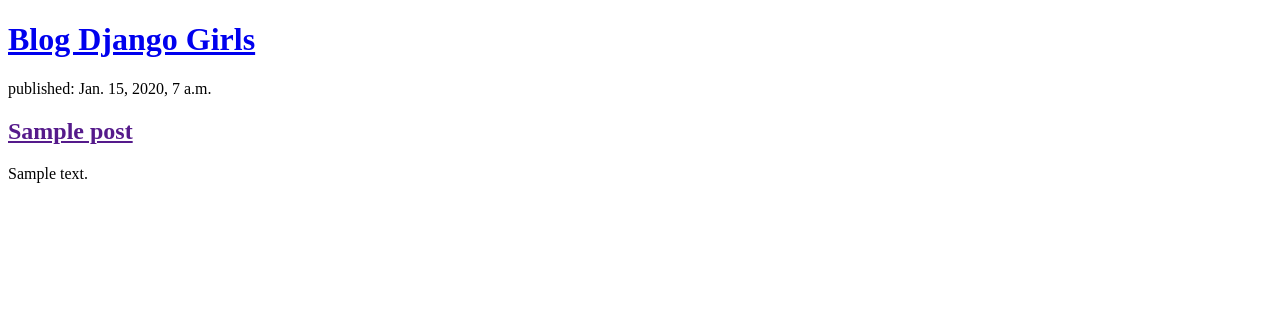
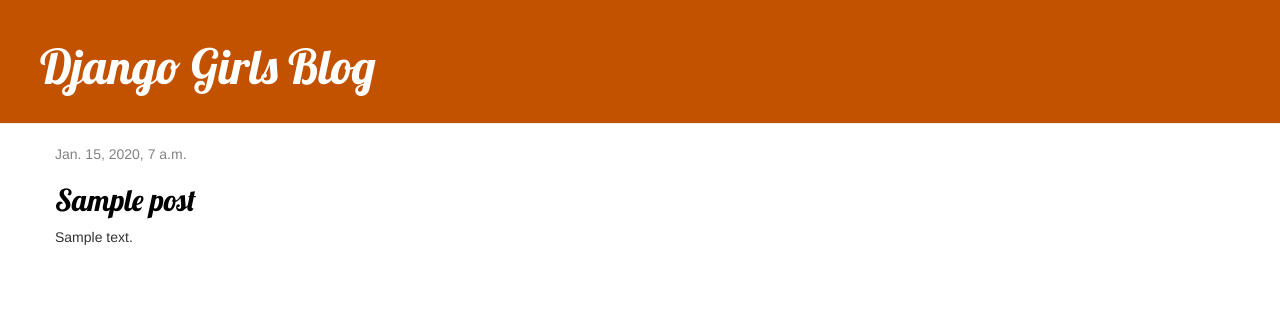
Before and after one commit to anapolive/my-first-blog, a Django app: page / in a window 1280 px wide. Shown: the top 316 px of the page. Run offline with Django 3.2, Linux system fonts and the light colour scheme; tables that the repository leaves empty hold one stand-in row (values such as "Sample post"); some libraries are stand-ins or nearby versions.

Commit message:
Added viwe and template for detailed blog post as well as CSS for the site

```diff
--- /dev/null
+++ b/blog/static/css/blog.css
@@ -0,0 +1,46 @@
+.page-header {
+    background-color: #C25100;
+    margin-top: 0;
+    padding: 20px 20px 20px 40px;
+}
+
+.page-header h1, .page-header h1 a, .page-header h1 a:visited, .page-header h1 a:active {
+    color: #ffffff;
+    font-size: 36pt;
+    text-decoration: none;
+}
+
+.content {
+    margin-left: 40px;
+}
+
+h1, h2, h3, h4 {
+    font-family: 'Lobster', cursive;
+}
+
+.date {
+    color: #828282;
+}
+
+.save {
+    float: right;
+}
+
+.post-form textarea, .post-form input {
+    width: 100%;
+}
+
+.top-menu, .top-menu:hover, .top-menu:visited {
+    color: #ffffff;
+    float: right;
+    font-size: 26pt;
+    margin-right: 20px;
+}
+
+.post {
+    margin-bottom: 70px;
+}
+
+.post h2 a, .post h2 a:visited {
+    color: #000000;
+}
--- /dev/null
+++ b/blog/templates/blog/base.html
@@ -0,0 +1,26 @@
+<!DOCTYPE html>
+{% load static %}
+<html>
+	<head>
+		<title>Blog Django Girls</title>
+		<link rel="stylesheet" href="//maxcdn.bootstrapcdn.com/bootstrap/3.2.0/css/bootstrap.min.css">
+		<link rel="stylesheet" href="//maxcdn.bootstrapcdn.com/bootstrap/3.2.0/css/bootstrap-theme.min.css">
+		<link href="//fonts.googleapis.com/css?family=Lobster&subset=latin,latin-ext" rel="stylesheet" type="text/css">
+		<link rel="stylesheet" href="{% static 'css/blog.css' %}">
+
+		<meta charset="utf-8">
+	</head>
+	<body>
+	    <div class="page-header">
+	        <h1><a href="/">Django Girls Blog</a></h1>
+	    </div>
+	    <div class="content container">
+	        <div class="row">
+	            <div class="col-md-8">
+	            {% block content %}
+	            {% endblock %}
+	            </div>
+	        </div>
+	    </div>
+	</body>
+</html>
--- a/blog/templates/blog/post_list.html
+++ b/blog/templates/blog/post_list.html
@@ -1,24 +1,13 @@
-<!DOCTYPE html>
-<html>
-<head>
-	<meta charset="utf-8">
-	<title>Blog Django Girls</title>
-</head>
-<body>
-	<div>
-		<h1><a href="/">Blog Django Girls</a></h1>
-	</div>
+{% extends 'blog/base.html' %}
 
-	{% for post in posts %}
-		<div>
-			<p>published: {{ post.published_date }}</p>
-			<h2><a href="">{{ post.title }}</a></h2>
-			<p>{{ post.text|linebreaksbr }}</p>
-		</div>
-	{% endfor %}
-
-
-
-
-</body>
-</html>
+{% block content %}
+    {% for post in posts %}
+        <div class="post">
+            <div class="date">
+                {{ post.published_date }}
+            </div>
+            <h2><a href="">{{ post.title }}</a></h2>
+            <p>{{ post.text|linebreaksbr }}</p>
+        </div>
+    {% endfor %}
+{% endblock %}
--- a/blog/urls.py
+++ b/blog/urls.py
@@ -1,6 +1,7 @@
 from django.urls import path
 from . import views
 
-urlpatterns =[
-	path('', views.post_list, name='post_list'),
+urlpatterns = [
+    path('', views.post_list, name='post_list'),
+    path('post/<int:pk>/', views.post_detail, name='post_detail'),
 ]
--- a/blog/views.py
+++ b/blog/views.py
@@ -1,8 +1,14 @@
 from django.shortcuts import render
 from django.utils import timezone
 from .models import Post
+from django.shortcuts import render, get_object_or_404
+# Create your views here.
 
-# Create your views here.
 def post_list(request):
-	posts = Post.objects.filter(published_date__lte=timezone.now()).order_by('published_date')
-	return render(request, 'blog/post_list.html',{'posts' : posts})
+    posts = Post.objects.filter(
+        published_date__lte=timezone.now()).order_by('published_date')
+    return render(request, 'blog/post_list.html', {'posts': posts})
+
+def post_detail(request, pk):
+    post = get_object_or_404(Post, pk=pk)
+    return render(request, 'blog/post_detail.html', {'post': post})
```
Also changed, not shown: blog/templates/blog/post_detail.html (added, +13 -0 lines).
